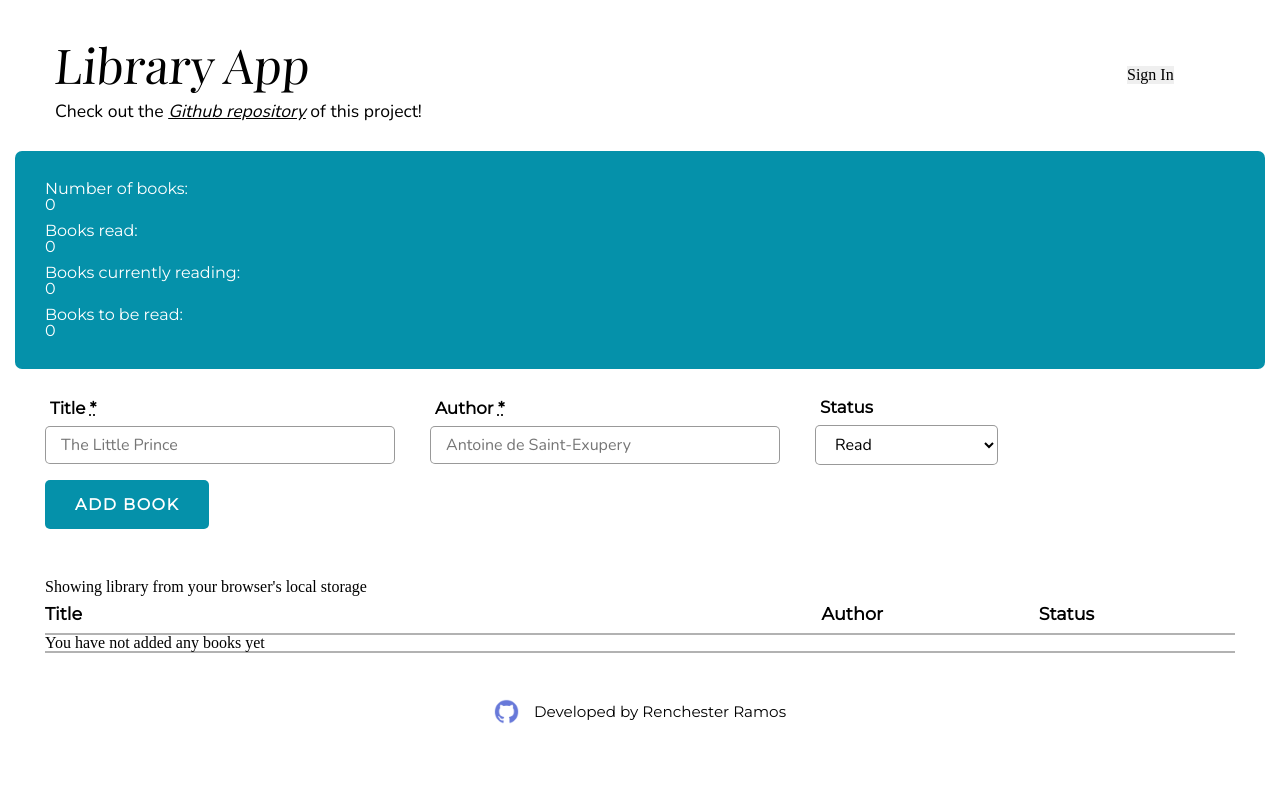
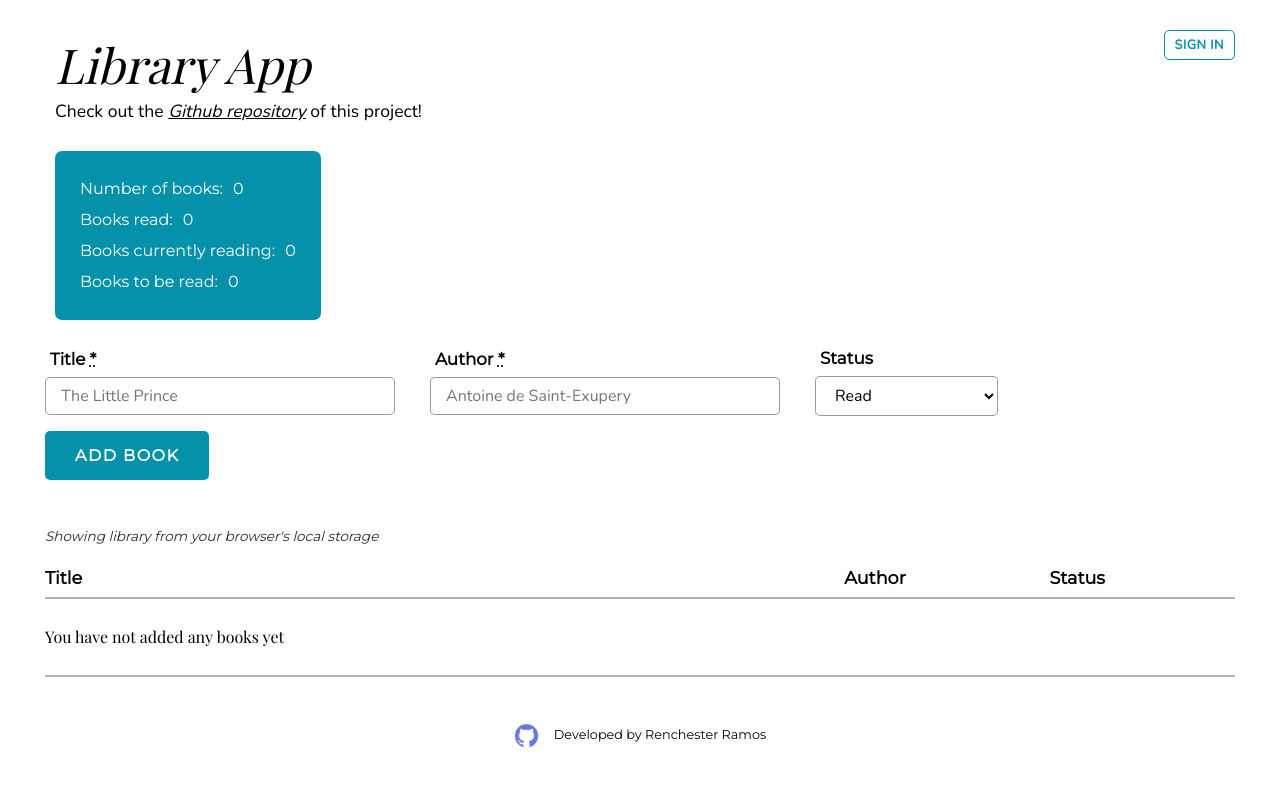
Before and after one commit to renchester/top-library, a website built with webpack: page src/index.html in a window 1280 px wide. Built offline with nearby package versions, Linux system fonts and the light colour scheme; some packages are replaced by stand-ins of ours; no server answers.

Commit message:
Update styles

```diff
--- a/src/css/style.css
+++ b/src/css/style.css
@@ -62,6 +62,14 @@ body {
   position: relative;
 }
 
+button {
+  cursor: pointer;
+}
+
+:root {
+  --primary-color: rgb(5, 145, 170);
+}
+
 /* LIBRARY CONTAINER */
 .library-container {
   width: clamp(300px, 100vw, 1250px);
@@ -74,13 +82,13 @@ body {
 
 .library-container > * {
   padding: 20px 30px;
-  /* border: 1px solid red; */
 }
 
 .library--header {
   display: flex;
   justify-content: space-between;
-  align-items: center;
+  gap: 20px;
+  align-items: flex-start;
 }
 
 .library-logo {
@@ -89,7 +97,7 @@ body {
   font-size: 3rem;
   font-family: 'Playfair Display', Georgia, 'Times New Roman', Times, serif,
     monospace;
-  transform: skewX(-5deg);
+  font-style: italic;
 }
 
 .library-desc {
@@ -105,15 +113,63 @@ body {
   font-style: italic;
 }
 
+.library--account-info {
+  display: flex;
+  align-items: center;
+  gap: 15px;
+  margin-bottom: 20px;
+}
+
+.library--user {
+  display: flex;
+  align-items: center;
+  gap: 10px;
+  font-family: 'Nunito', Arial, Helvetica, sans-serif;
+}
+
+.library--prof-pic {
+  width: 40px;
+  border: 1px solid;
+  border-radius: 50px;
+}
+
+.btn--log {
+  background: transparent;
+  padding: 5px 10px;
+  border: 1px solid var(--primary-color);
+  border-radius: 5px;
+
+  color: var(--primary-color);
+  font-size: 0.8rem;
+  font-weight: 800;
+  font-family: 'Nunito', Arial, Helvetica, sans-serif;
+  text-transform: uppercase;
+  letter-spacing: 0.5px;
+}
+
+.btn--log:hover,
+.btn--log:focus {
+  background: var(--primary-color);
+  color: white;
+}
+
 .library-catalog {
-  padding: 30px;
+  padding-inline: 25px;
+  padding-block: 30px;
+  margin-left: 40px;
   display: flex;
   flex-direction: column;
-  gap: 10px;
-  background-color: rgb(5, 145, 170);
+  width: fit-content;
+  gap: 15px;
+  background-color: var(--primary-color);
   border-radius: 7px;
   color: white;
   font-family: 'Montserrat', 'Nunito', Arial, Helvetica, sans-serif;
+}
+
+.library-catalog dl {
+  display: flex;
+  gap: 10px;
 }
 
 .library--add-book form {
@@ -186,6 +242,14 @@ fieldset label {
 
 /* TABLE STYLES */
 
+.library-display--title {
+  margin-bottom: 15px;
+  font-family: 'Montserrat', Arial, Helvetica, sans-serif;
+  font-size: 0.85rem;
+  font-style: italic;
+  color: rgb(44, 44, 44);
+}
+
 .library-table {
   width: 100%;
   text-align: left;
@@ -218,6 +282,11 @@ fieldset label {
   border-bottom: 2px solid rgba(0, 0, 0, 0.3);
 }
 
+.book-row--empty {
+  padding-block: 30px;
+  font-family: 'Playfair Display', Georgia, 'Times New Roman', Times, serif;
+}
+
 .book-title,
 .book-author {
   width: 350px;
@@ -225,6 +294,10 @@ fieldset label {
   font-family: 'Playfair Display', Georgia, 'Times New Roman', Times, serif,
     monospace;
   font-size: 1.1rem;
+}
+
+.book-title {
+  text-indent: 5px;
 }
 
 .book-status {
@@ -271,12 +344,13 @@ fieldset label {
   padding: 10px 30px;
   border-radius: 5px;
   border: 2px solid red;
-  background-color: white;
+  background-color: transparent;
   color: red;
 }
 
 .book-delete:hover,
-.book-delete:active {
+.book-delete:active,
+.book-delete:focus {
   background-color: red;
   color: white;
 }
@@ -303,7 +377,7 @@ footer {
 
 .footer-desc {
   font-family: 'Montserrat', Arial, Helvetica, sans-serif, monospace;
-  font-size: 0.95rem;
+  font-size: 0.8rem;
   color: black;
   padding-left: 15px;
   text-align: center;
@@ -313,11 +387,12 @@ footer {
 
 .hidden {
   visibility: hidden;
+  display: none;
 }
 
 @media (max-width: 650px) {
   .library--header {
-    flex-direction: column;
+    flex-direction: column-reverse;
     align-items: flex-start;
     gap: 20px;
   }
```
